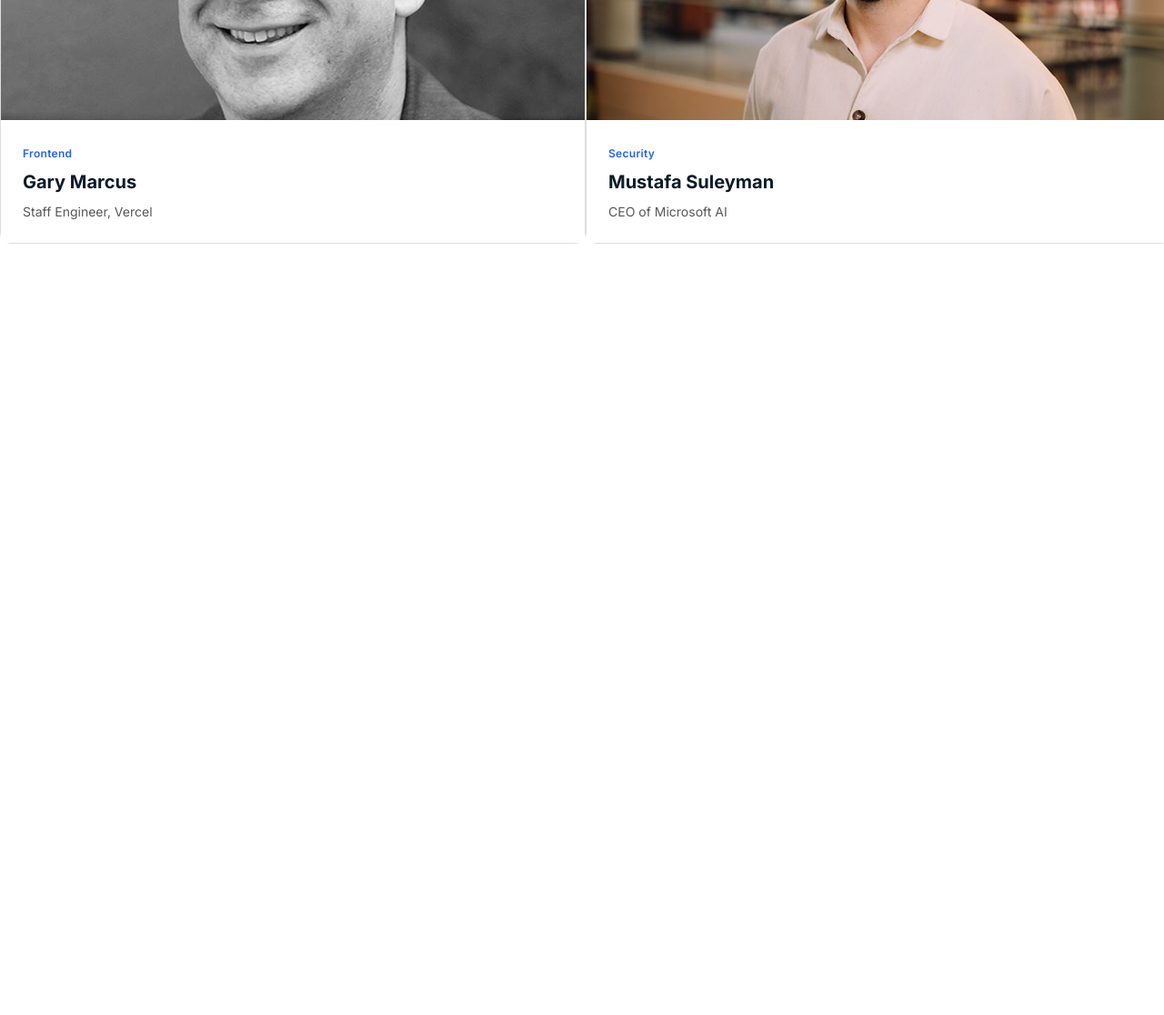
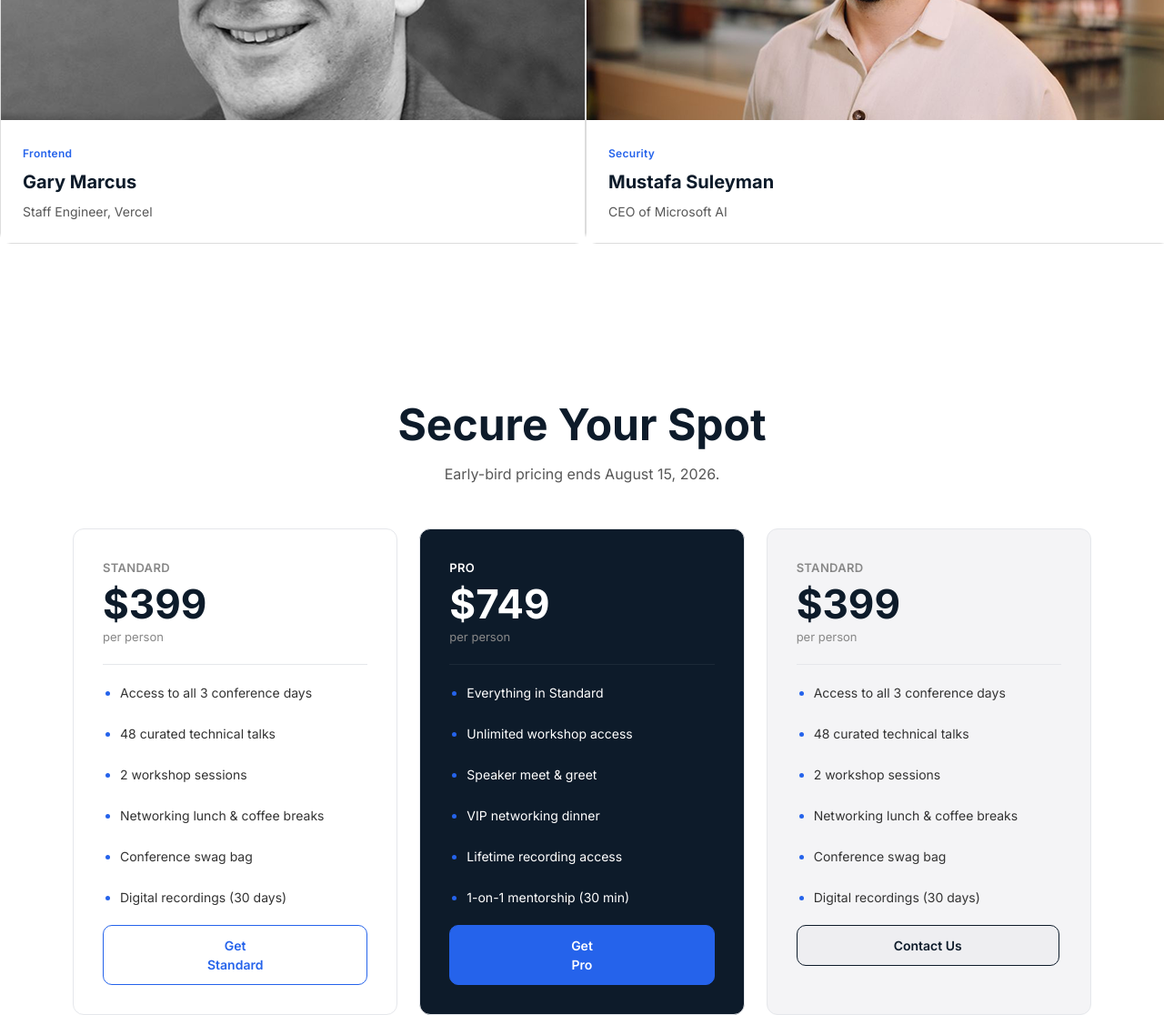
Before and after one commit to alfaysalabir/Assignment-001, a plain HTML site: page index.html in a window 1280 px wide. Shown: the part 1718-2834 px from the top of the page at 91% size. Before the commit the page ends 2018 px from the top, so only its background shows below. Drawn offline with Linux system fonts and the light colour scheme.

Commit message:
Added Spot Section

```diff
--- a/index.html
+++ b/index.html
@@ -83,6 +83,71 @@
                 </div>
             </div>
         </section>
+
+        <!-- -------- Spot Section -------- -->
+        <section class="container spot_container">
+            <h1>Secure Your Spot</h1>
+            <p class="spot_subtitle">Early-bird pricing ends August 15, 2026.</p>
+
+            <div class="spot_section">
+                <div class="spot_card">
+                    <p class="spot_plan">Standard</p>
+                    <h2>$399</h2>
+                    <p class="spot_person">per person</p>
+
+                    <hr>
+
+                    <ul class="spot_features">
+                        <li>Access to all 3 conference days</li>
+                        <li>48 curated technical talks</li>
+                        <li>2 workshop sessions</li>
+                        <li>Networking lunch & coffee breaks</li>
+                        <li>Conference swag bag</li>
+                        <li>Digital recordings (30 days)</li>
+                    </ul>
+
+                    <button class="common_btn spot_btn">Get Standard</button>
+                </div>
+
+                <div class="spot_card spot_card2">
+                    <p class="spot_plan spot_plan2">Pro</p>
+                    <h2>$749</h2>
+                    <p class="spot_person">per person</p>
+
+                    <hr>
+
+                    <ul class="spot_features spot_features2">
+                        <li>Everything in Standard</li>
+                        <li>Unlimited workshop access</li>
+                        <li>Speaker meet & greet</li>
+                        <li>VIP networking dinner</li>
+                        <li>Lifetime recording access</li>
+                        <li>1-on-1 mentorship (30 min)</li>
+                    </ul>
+
+                    <button class="common_btn spot_btn spot_btn2">Get Pro</button>
+                </div>
+
+                <div class="spot_card spot_card3">
+                    <p class="spot_plan">Standard</p>
+                    <h2>$399</h2>
+                    <p class="spot_person">per person</p>
+
+                    <hr>
+
+                    <ul class="spot_features">
+                        <li>Access to all 3 conference days</li>
+                        <li>48 curated technical talks</li>
+                        <li>2 workshop sessions</li>
+                        <li>Networking lunch & coffee breaks</li>
+                        <li>Conference swag bag</li>
+                        <li>Digital recordings (30 days)</li>
+                    </ul>
+
+                    <button class="common_btn spot_btn spot_btn3">Contact Us</button>
+                </div>
+            </div>
+        </section>
     </body>
 
 </html>
--- a/style.css
+++ b/style.css
@@ -135,3 +135,136 @@ ul li a {
     color: #575757;
     padding-bottom: 24px;
 }
+
+/* ********* Spot Section ********* */
+.spot_container h1 {
+    font-size: 48px;
+    font-weight: bold;
+    line-height: 60px;
+    color: #0D1B2A;
+    margin-top: 137px;
+    text-align: center;
+}
+
+.spot_subtitle {
+    font-size: 16px;
+    line-height: 24px;
+    color: #575757;
+    text-align: center;
+    margin-top: 12px;
+}
+
+.spot_section {
+    margin-top: 48px;
+}
+
+.spot_card {
+    background-color: white;
+    border: 1px solid #E5E7EB;
+    border-radius: 12px;
+    width: 370px;
+}
+
+.spot_plan {
+    font-size: 13px;
+    font-weight: 600;
+    line-height: 20px;
+    letter-spacing: 0.32px;
+    color: #888888;
+    padding: 32px 0 0 32px;
+    text-transform: uppercase;
+}
+
+.spot_card h2 {
+    font-size: 44px;
+    font-weight: bold;
+    line-height: 44px;
+    padding: 8px 0 0 32px;
+    color: #0D1B2A;
+}
+
+.spot_person {
+    font-size: 13px;
+    line-height: 20px;
+    padding: 4px 0 20px 32px;
+    color: #888888;
+    /* border-bottom: 1px solid #E5E7EB; */
+}
+
+hr {
+    border: none;
+    height: 1px;
+    background: #E5E7EB;
+    margin: 0 32px;
+}
+
+.spot_section {
+    display: flex;
+    gap: 24px;
+    margin: 48px 80px 0 80px;
+}
+
+.spot_features {
+    display: flex;
+    flex-direction: column;
+    list-style: disc;
+    font-size: 14px;
+    line-height: 21px;
+    color: #333333;
+    padding: 20px 0 0 51px;
+}
+
+.spot_features li::marker {
+    color: #2563EB;
+}
+
+.spot_btn {
+    display: flex;
+    font-size: 14px;
+    line-height: 21px;
+    font-weight: 600;
+    color: #2563EB;
+    background-color: white;
+    border: 1px solid #2563EB;
+    margin: 20px 32px 32px 32px;
+    padding: 11px 106px 11px 106px;
+}
+
+.spot_card2 {
+    background-color: #0D1B2A;
+    border: 1px solid #E5E7EB;
+    border-radius: 12px;
+    width: 370px;
+}
+
+.spot_plan2 {
+    color: white;
+}
+
+.spot_card2 h2 {
+    color: white;
+}
+
+.spot_card2 hr {
+    background: #FFFFFF10;
+}
+
+.spot_features2 {
+    color: white;
+}
+
+.spot_btn2 {
+    color: white;
+    background-color: #2563EB;
+    padding: 11px 125px 11px 125px;
+}
+
+.spot_card3 {
+    background-color: #E5E7EB70;
+}
+
+.spot_btn3 {
+    color: #0D1B2A;
+    background-color: #E5E7EB70;
+    border: 1px solid #0D1B2A;
+}
```
